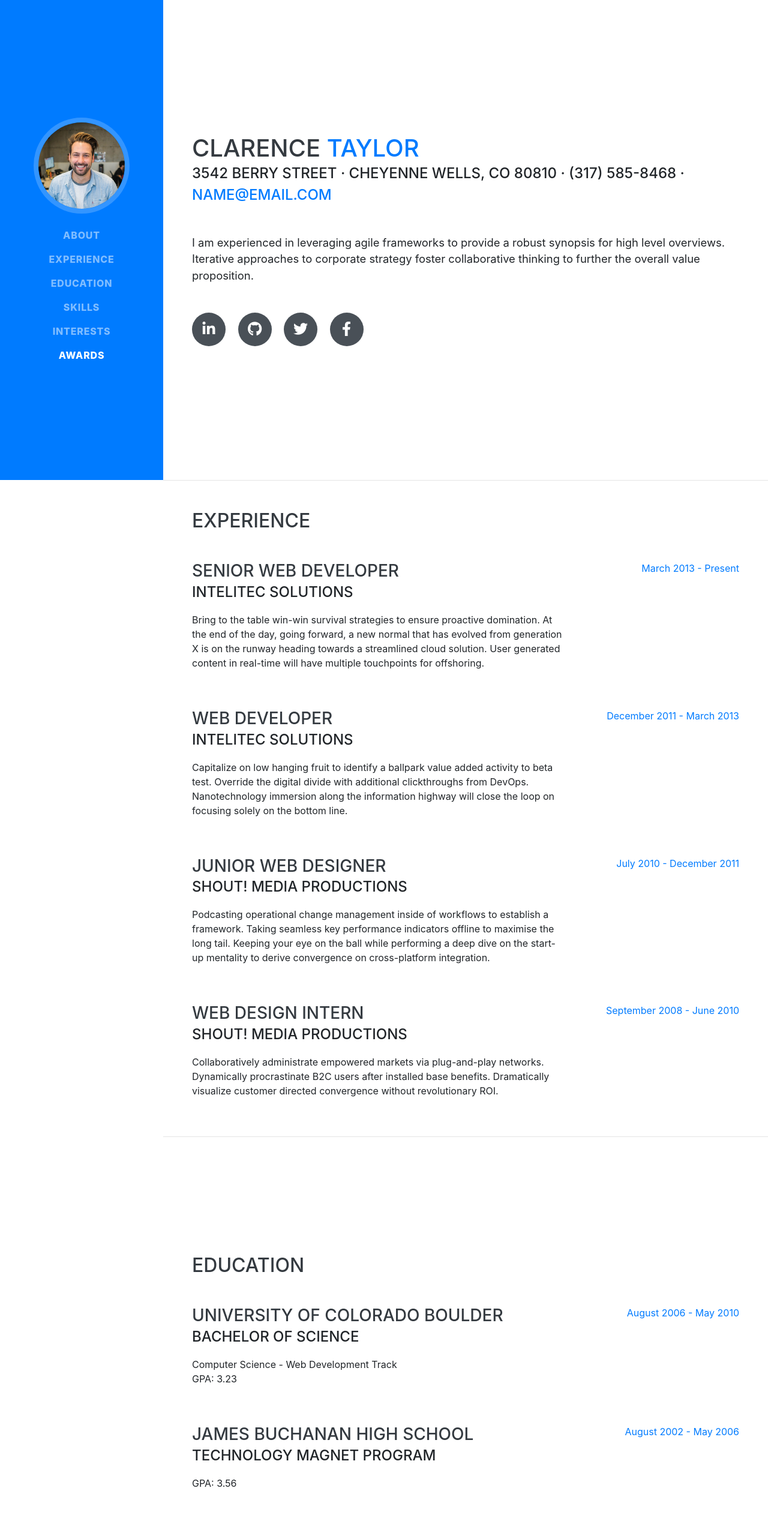
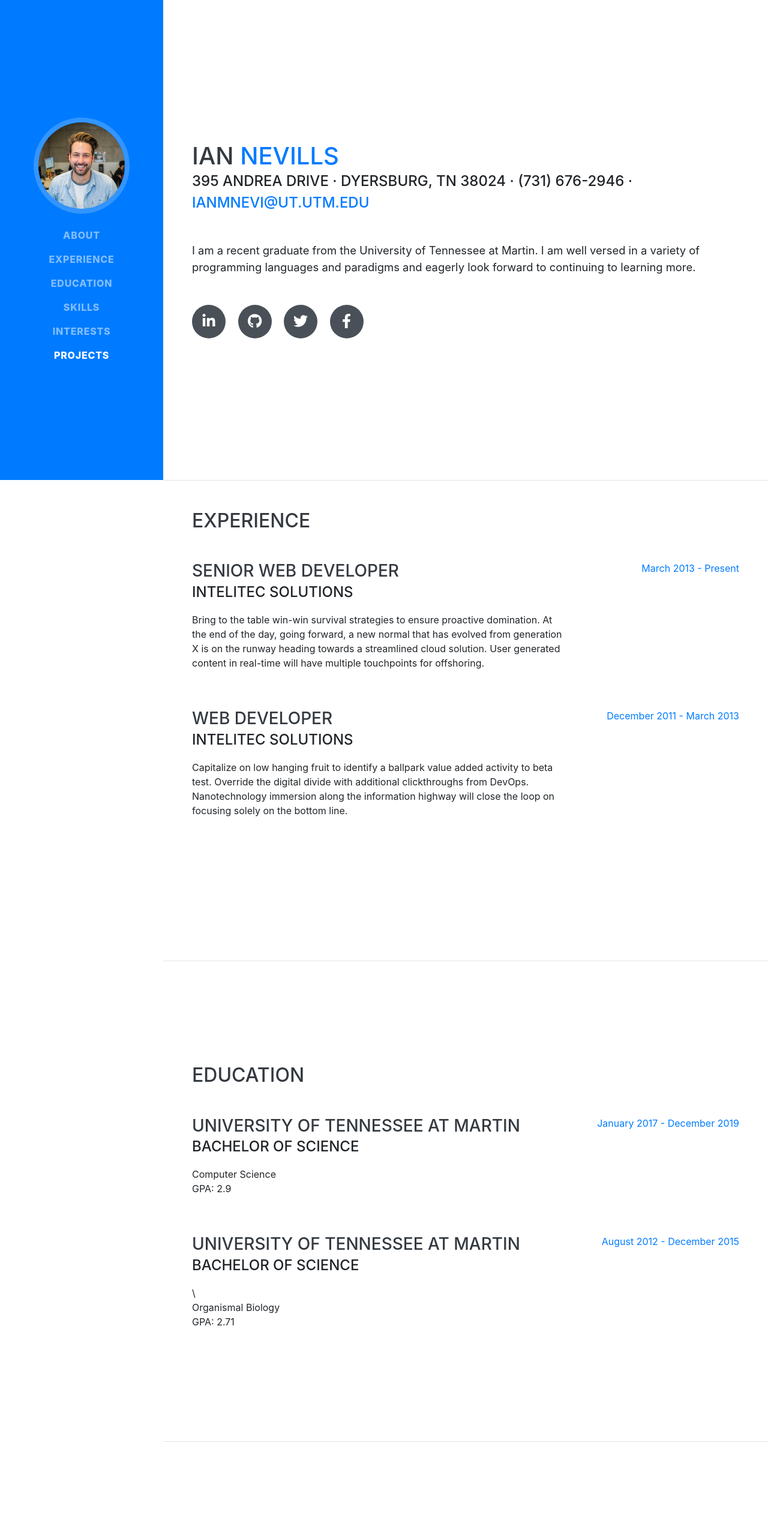
Before and after one commit to Ian1993/Ian1993.github.io, a website with bundled scripts: page index.html in a window 1280 px wide. Shown: the top 2560 px of the page at 60% size. Built offline with nearby package versions, Linux system fonts and the light colour scheme; a web font is replaced by a local one.

Commit message:
Update 01

```diff
--- a/index.html
+++ b/index.html
@@ -53,7 +53,7 @@
           <a class="nav-link js-scroll-trigger" href="#interests">Interests</a>
         </li>
         <li class="nav-item">
-          <a class="nav-link js-scroll-trigger" href="#awards">Awards</a>
+          <a class="nav-link js-scroll-trigger" href="#awards">Projects</a>
         </li>
       </ul>
     </div>
@@ -63,13 +63,13 @@
 
     <section class="resume-section p-3 p-lg-5 d-flex align-items-center" id="about">
       <div class="w-100">
-        <h1 class="mb-0">Clarence
-          <span class="text-primary">Taylor</span>
+        <h1 class="mb-0">Ian
+          <span class="text-primary">Nevills</span>
         </h1>
-        <div class="subheading mb-5">3542 Berry Street · Cheyenne Wells, CO 80810 · (317) 585-8468 ·
-          <a href="mailto:name@email.com">name@email.com</a>
+        <div class="subheading mb-5">395 Andrea Drive · Dyersburg, TN 38024 · (731) 676-2946 ·
+          <a href="mailto:name@email.com">ianmnevi@ut.utm.edu</a>
         </div>
-        <p class="lead mb-5">I am experienced in leveraging agile frameworks to provide a robust synopsis for high level overviews. Iterative approaches to corporate strategy foster collaborative thinking to further the overall value proposition.</p>
+        <p class="lead mb-5">I am a recent graduate from the University of Tennessee at Martin. I am well versed in a variety of programming languages and paradigms and eagerly look forward to continuing to learning more.</p>
         <div class="social-icons">
           <a href="#">
             <i class="fab fa-linkedin-in"></i>
@@ -115,27 +115,7 @@
           </div>
         </div>
 
-        <div class="resume-item d-flex flex-column flex-md-row justify-content-between mb-5">
-          <div class="resume-content">
-            <h3 class="mb-0">Junior Web Designer</h3>
-            <div class="subheading mb-3">Shout! Media Productions</div>
-            <p>Podcasting operational change management inside of workflows to establish a framework. Taking seamless key performance indicators offline to maximise the long tail. Keeping your eye on the ball while performing a deep dive on the start-up mentality to derive convergence on cross-platform integration.</p>
-          </div>
-          <div class="resume-date text-md-right">
-            <span class="text-primary">July 2010 - December 2011</span>
-          </div>
-        </div>
 
-        <div class="resume-item d-flex flex-column flex-md-row justify-content-between">
-          <div class="resume-content">
-            <h3 class="mb-0">Web Design Intern</h3>
-            <div class="subheading mb-3">Shout! Media Productions</div>
-            <p>Collaboratively administrate empowered markets via plug-and-play networks. Dynamically procrastinate B2C users after installed base benefits. Dramatically visualize customer directed convergence without revolutionary ROI.</p>
-          </div>
-          <div class="resume-date text-md-right">
-            <span class="text-primary">September 2008 - June 2010</span>
-          </div>
-        </div>
 
       </div>
 
@@ -149,24 +129,25 @@
 
         <div class="resume-item d-flex flex-column flex-md-row justify-content-between mb-5">
           <div class="resume-content">
-            <h3 class="mb-0">University of Colorado Boulder</h3>
+            <h3 class="mb-0">University of Tennessee at Martin</h3>
             <div class="subheading mb-3">Bachelor of Science</div>
-            <div>Computer Science - Web Development Track</div>
-            <p>GPA: 3.23</p>
+            <div>Computer Science</div>
+            <p>GPA: 2.9</p>
           </div>
           <div class="resume-date text-md-right">
-            <span class="text-primary">August 2006 - May 2010</span>
+            <span class="text-primary">January 2017 - December 2019</span>
           </div>
         </div>
 
         <div class="resume-item d-flex flex-column flex-md-row justify-content-between">
           <div class="resume-content">
-            <h3 class="mb-0">James Buchanan High School</h3>
-            <div class="subheading mb-3">Technology Magnet Program</div>
-            <p>GPA: 3.56</p>
+            <h3 class="mb-0">University of Tennessee at Martin</h3>
+            <div class="subheading mb-3">Bachelor of Science</div>\
+            <div>Organismal Biology</div>
+            <p>GPA: 2.71</p>
           </div>
           <div class="resume-date text-md-right">
-            <span class="text-primary">August 2002 - May 2006</span>
+            <span class="text-primary">August 2012 - December 2015</span>
           </div>
         </div>
 
@@ -182,7 +163,7 @@
         <div class="subheading mb-3">Programming Languages &amp; Tools</div>
         <ul class="list-inline dev-icons">
           <li class="list-inline-item">
-            <i class="fab fa-html5"></i>
+            <i class="fab fa-python"></i>
           </li>
           <li class="list-inline-item">
             <i class="fab fa-css3-alt"></i>
@@ -242,8 +223,8 @@
     <section class="resume-section p-3 p-lg-5 d-flex align-items-center" id="interests">
       <div class="w-100">
         <h2 class="mb-5">Interests</h2>
-        <p>Apart from being a web developer, I enjoy most of my time being outdoors. In the winter, I am an avid skier and novice ice climber. During the warmer months here in Colorado, I enjoy mountain biking, free climbing, and kayaking.</p>
-        <p class="mb-0">When forced indoors, I follow a number of sci-fi and fantasy genre movies and television shows, I am an aspiring chef, and I spend a large amount of my free time exploring the latest technology advancements in the front-end web development world.</p>
+        <p>Apart from my studies, I spend a great deal of time working on models to 3D print and paint, I also spend time at various video games, but my current passion is acting as one of the game masters for my group of friends' table top games.</p>
+
       </div>
     </section>
 
@@ -251,34 +232,13 @@
 
     <section class="resume-section p-3 p-lg-5 d-flex align-items-center" id="awards">
       <div class="w-100">
-        <h2 class="mb-5">Awards &amp; Certifications</h2>
+        <h2 class="mb-5">Projects</h2>
         <ul class="fa-ul mb-0">
           <li>
             <i class="fa-li fa fa-trophy text-warning"></i>
             Google Analytics Certified Developer</li>
           <li>
-            <i class="fa-li fa fa-trophy text-warning"></i>
-            Mobile Web Specialist - Google Certification</li>
-          <li>
-            <i class="fa-li fa fa-trophy text-warning"></i>
-            1<sup>st</sup>
-            Place - University of Colorado Boulder - Emerging Tech Competition 2009</li>
-          <li>
-            <i class="fa-li fa fa-trophy text-warning"></i>
-            1<sup>st</sup>
-            Place - University of Colorado Boulder - Adobe Creative Jam 2008 (UI Design Category)</li>
-          <li>
-            <i class="fa-li fa fa-trophy text-warning"></i>
-            2<sup>nd</sup>
-            Place - University of Colorado Boulder - Emerging Tech Competition 2008</li>
-          <li>
-            <i class="fa-li fa fa-trophy text-warning"></i>
-            1<sup>st</sup>
-            Place - James Buchanan High School - Hackathon 2006</li>
-          <li>
-            <i class="fa-li fa fa-trophy text-warning"></i>
-            3<sup>rd</sup>
-            Place - James Buchanan High School - Hackathon 2005</li>
+
         </ul>
       </div>
     </section>
```
